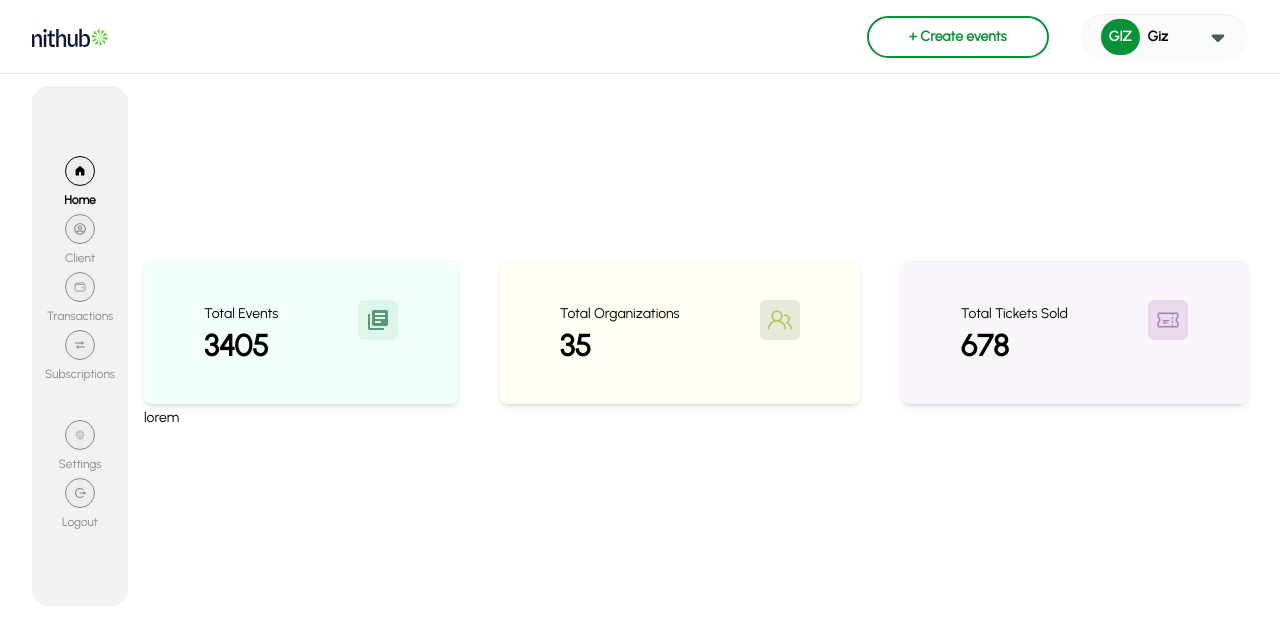
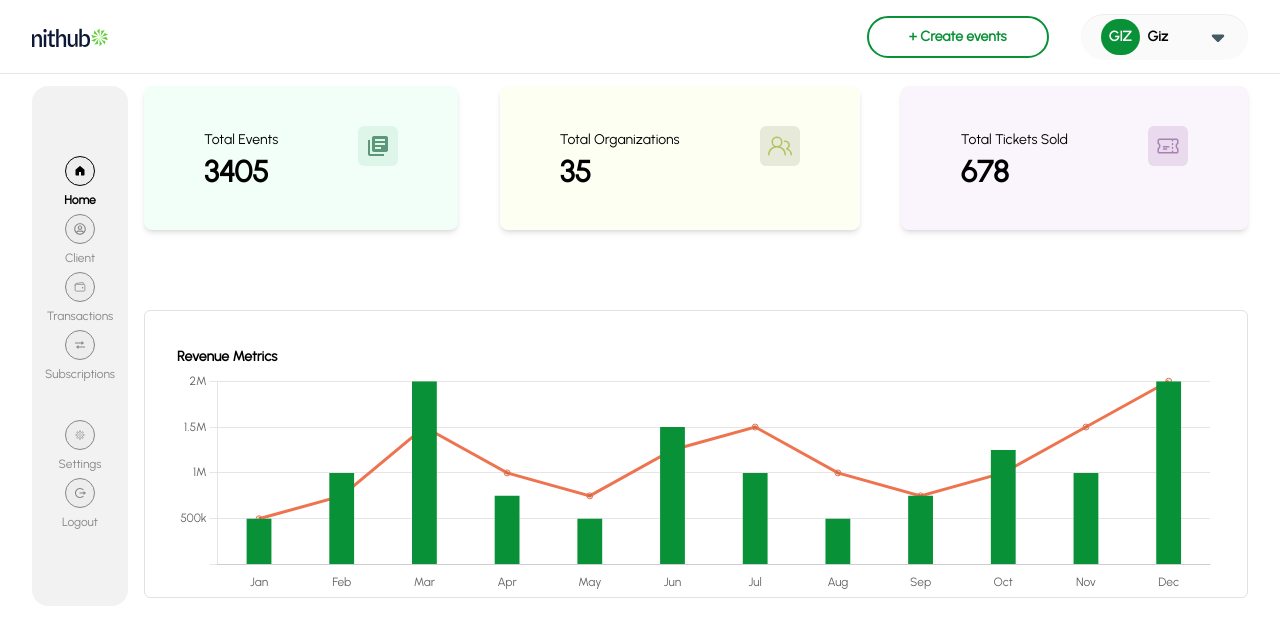
Before and after one commit to Segundavid-Dev/Admin-dashboard, a React (Vite) app: page / in a window 1280 px wide. Shown: the top 644 px of the page. Built offline with nearby package versions, Linux system fonts and the light colour scheme.

Commit message:
finsihed Revenue Charts section

```diff
--- a/src/App.jsx
+++ b/src/App.jsx
@@ -7,7 +7,7 @@ function App() {
   return (
     <div className="leading-7 text-[14px]">
       <NavBar />
-      <div className="flex items-center gap-4 my-3">
+      <div className="flex gap-4 my-3">
         <SideNav />
         <Analytics />
       </div>
--- a/src/Components/Analytics.jsx
+++ b/src/Components/Analytics.jsx
@@ -1,12 +1,13 @@
 import { MdLibraryBooks } from "react-icons/md";
 import { GoPeople } from "react-icons/go";
 import { HiOutlineTicket } from "react-icons/hi2";
+import RevenueChart from "./Chart";
 
 export default function Analytics() {
   return (
-    <div className="flex-1">
+    <div className="flex-1 flex flex-col gap-20">
       <AnalyticsCard />
-      <p>lorem</p>
+      <RevenueChart />
     </div>
   );
 }
--- /dev/null
+++ b/src/Components/Chart.jsx
@@ -0,0 +1,100 @@
+import { Chart } from "react-chartjs-2";
+import {
+  Chart as ChartJS,
+  LineElement,
+  BarElement,
+  CategoryScale,
+  LinearScale,
+  PointElement,
+} from "chart.js";
+
+ChartJS.register(
+  LineElement,
+  BarElement,
+  CategoryScale,
+  LinearScale,
+  PointElement
+);
+
+// Set global font family
+ChartJS.defaults.font.family = "Urbanist, sans-serif";
+
+const data = {
+  labels: [
+    "Jan",
+    "Feb",
+    "Mar",
+    "Apr",
+    "May",
+    "Jun",
+    "Jul",
+    "Aug",
+    "Sep",
+    "Oct",
+    "Nov",
+    "Dec",
+  ],
+  datasets: [
+    {
+      type: "bar",
+      label: "Revenue",
+      data: [
+        500000, 1000000, 2000000, 750000, 500000, 1500000, 1000000, 500000,
+        750000, 1250000, 1000000, 2000000,
+      ],
+      backgroundColor: "#099137",
+      barPercentage: 0.5,
+      categoryPercentage: 0.6,
+    },
+    {
+      type: "line",
+      label: "Trend",
+      data: [
+        500000, 750000, 1500000, 1000000, 750000, 1250000, 1500000, 1000000,
+        750000, 1000000, 1500000, 2000000,
+      ],
+      borderColor: "#EE7450",
+      fill: false,
+    },
+  ],
+};
+
+const options = {
+  maintainAspectRatio: false,
+  scales: {
+    x: {
+      grid: {
+        display: false,
+      },
+    },
+    y: {
+      grid: {
+        display: true,
+        drawOnChartArea: true,
+      },
+      ticks: {
+        min: 0,
+        max: 2000000,
+        stepSize: 500000,
+        callback: (value) => {
+          if (value === 2000000) return "2M";
+          if (value === 1500000) return "1.5M";
+          if (value === 1000000) return "1M";
+          if (value === 500000) return "500k";
+          return "";
+        },
+      },
+    },
+  },
+};
+
+function RevenueChart() {
+  return (
+    <div className="h-72 border p-[2rem] rounded-md border-[#E2E2E2]">
+      <p className="font-bold">Revenue Metrics</p>
+      <Chart type="bar" data={data} options={options} />
+    </div>
+  );
+}
+
+export default RevenueChart;
```
